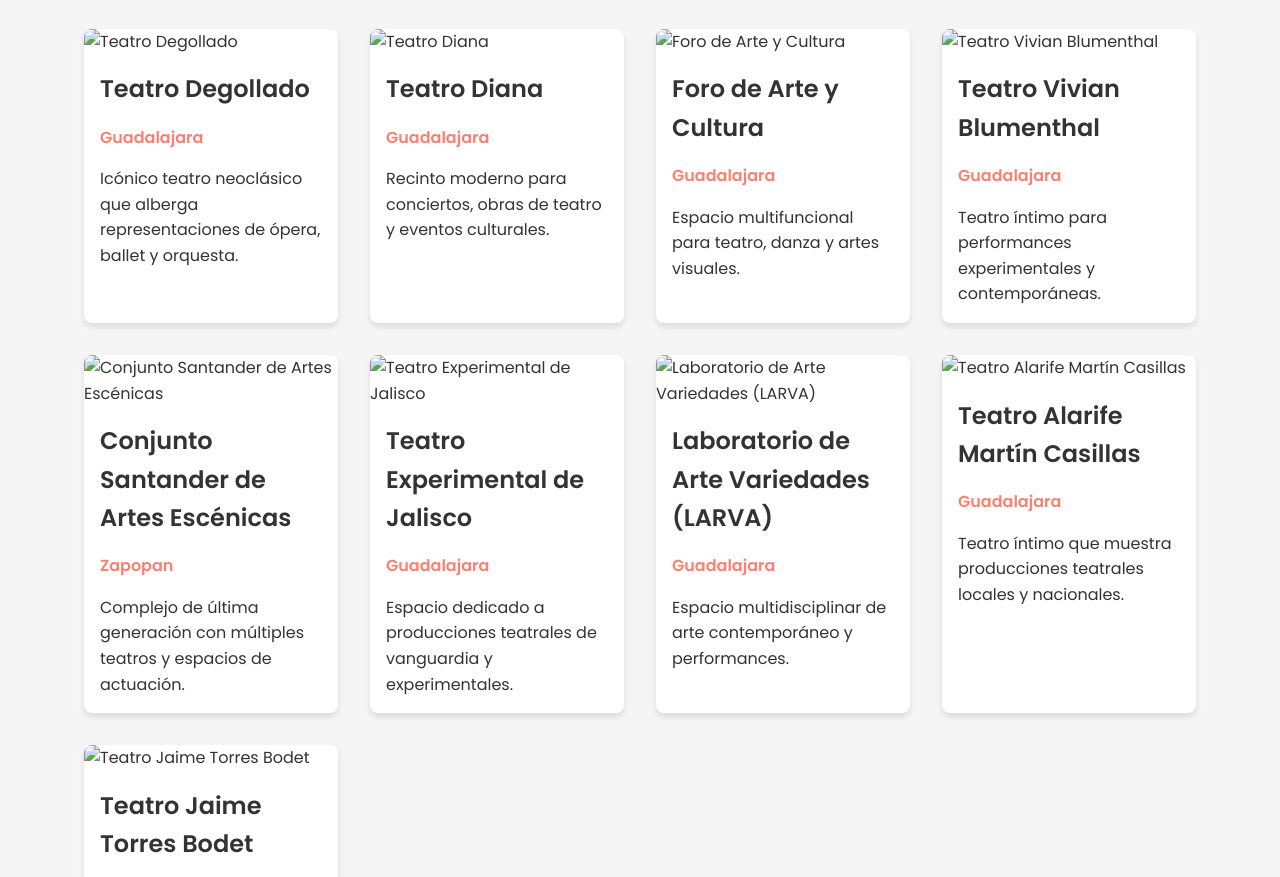
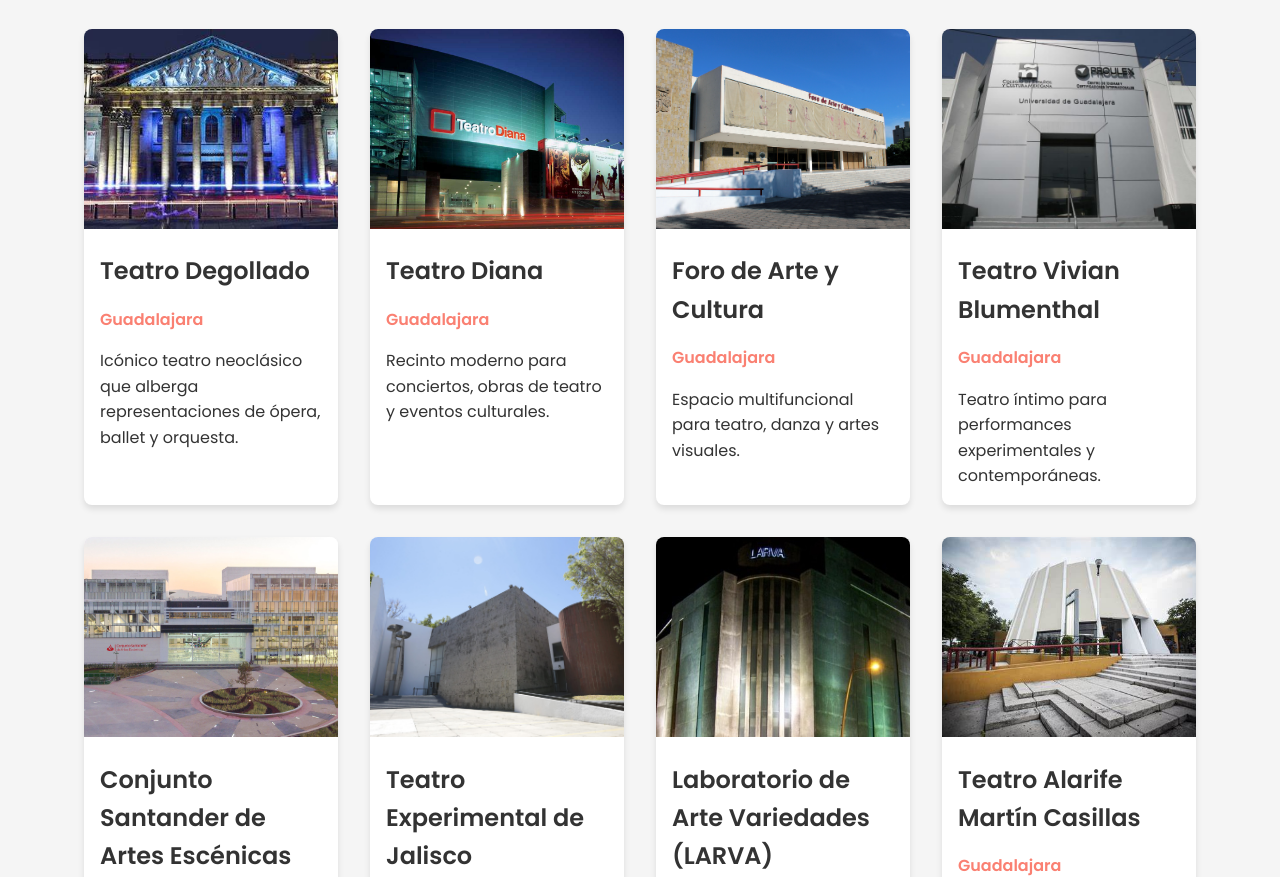
Before and after one commit to aldoGC9092/teatro-jalisco, a plain HTML site: page index.html in a window 1280 px wide. Shown: the part 437-1314 px from the top of the page. Drawn offline with Linux system fonts and the light colour scheme; files that its build step writes are made by us from their sources; files whose address does not match are found by name.

Commit message:
Style sheet

```diff
--- a/index.html
+++ b/index.html
@@ -4,7 +4,7 @@
     <meta charset="UTF-8">
     <meta name="viewport" content="width=device-width, initial-scale=1.0">
     <title>Teatro Jalisco</title>
-    <link rel="stylesheet" href="/static/style.css">
+    <link rel="stylesheet" href="/style.css">
 </head>
 <body>
     <header class="hero">
@@ -21,62 +21,62 @@
             <h2>Principales Teatros</h2>
             <div class="theater-grid">
                 <div class="theater-card">
-                    <img src="/static/img/teatro-degollado.jpg" alt="Teatro Degollado">
+                    <img src="/img/teatro-degollado.jpg" alt="Teatro Degollado">
                     <h3>Teatro Degollado</h3>
                     <p class="location">Guadalajara</p>
                     <p>Icónico teatro neoclásico que alberga representaciones de ópera, ballet y orquesta.</p>
                 </div>
                 <div class="theater-card">
-                    <img src="/static/img/teatro-diana.jpg" alt="Teatro Diana">
+                    <img src="/img/teatro-diana.jpg" alt="Teatro Diana">
                     <h3>Teatro Diana</h3>
                     <p class="location">Guadalajara</p>
                     <p>Recinto moderno para conciertos, obras de teatro y eventos culturales.</p>
                 </div>
                 <div class="theater-card">
-                    <img src="/static/img/foro-arte-cultura.jpg" alt="Foro de Arte y Cultura">
+                    <img src="/img/foro-arte-cultura.jpg" alt="Foro de Arte y Cultura">
                     <h3>Foro de Arte y Cultura</h3>
                     <p class="location">Guadalajara</p>
                     <p>Espacio multifuncional para teatro, danza y artes visuales.</p>
                 </div>
                 <div class="theater-card">
-                    <img src="/static/img/vivian-blumenthal.jpg" alt="Teatro Vivian Blumenthal">
+                    <img src="/img/vivian-blumenthal.jpg" alt="Teatro Vivian Blumenthal">
                     <h3>Teatro Vivian Blumenthal</h3>
                     <p class="location">Guadalajara</p>
                     <p>Teatro íntimo para performances experimentales y contemporáneas.</p>
                 </div>
                 <div class="theater-card">
-                    <img src="/static/img/conjunto-santander.jpg" alt="Conjunto Santander de Artes Escénicas">
+                    <img src="/img/conjunto-santander.jpg" alt="Conjunto Santander de Artes Escénicas">
                     <h3>Conjunto Santander de Artes Escénicas</h3>
                     <p class="location">Zapopan</p>
                     <p>Complejo de última generación con múltiples teatros y espacios de actuación.</p>
                 </div>
                 <div class="theater-card">
-                    <img src="/static/img/teatro-experimental.jpg" alt="Teatro Experimental de Jalisco">
+                    <img src="/img/teatro-experimental.jpg" alt="Teatro Experimental de Jalisco">
                     <h3>Teatro Experimental de Jalisco</h3>
                     <p class="location">Guadalajara</p>
                     <p>Espacio dedicado a producciones teatrales de vanguardia y experimentales.</p>
                 </div>
                 <div class="theater-card">
-                    <img src="/static/img/larva.jpg" alt="Laboratorio de Arte Variedades (LARVA)">
+                    <img src="/img/larva.jpg" alt="Laboratorio de Arte Variedades (LARVA)">
                     <h3>Laboratorio de Arte Variedades (LARVA)</h3>
                     <p class="location">Guadalajara</p>
                     <p>Espacio multidisciplinar de arte contemporáneo y performances.</p>
                 </div>
                 <div class="theater-card">
-                    <img src="/static/img/teatro-alarife.jpg" alt="Teatro Alarife Martín Casillas">
+                    <img src="/img/teatro-alarife.jpg" alt="Teatro Alarife Martín Casillas">
                     <h3>Teatro Alarife Martín Casillas</h3>
                     <p class="location">Guadalajara</p>
                     <p>Teatro íntimo que muestra producciones teatrales locales y nacionales.</p>
                 </div>
                 <div class="theater-card">
-                  <img src="/static/img/jaime-torres.jpg" alt="Teatro Jaime Torres Bodet">
+                  <img src="/img/jaime-torres.jpg" alt="Teatro Jaime Torres Bodet">
                   <h3>Teatro Jaime Torres Bodet</h3>
                   <p class="location">Guadalajara</p>
                   <p>Centro cultural que ofrece una variedad de espectáculos teatrales y eventos educativos.</p>
               </div>
             </div>
         </section>
-        <a href="/static/calendar.html" class="btn">Ver Cartelera</a>
+        <a href="/calendar.html" class="btn">Ver Cartelera</a>
     </main>
 
     <footer>
@@ -85,6 +85,6 @@
         </div>
     </footer>
 
-    <script src="/static/script.js"></script>
+    <script src="/script.js"></script>
 </body>
 </html>
```
Also changed, not shown: calendar.html (+2 -2 lines), cartelera.html (+2 -2 lines).
